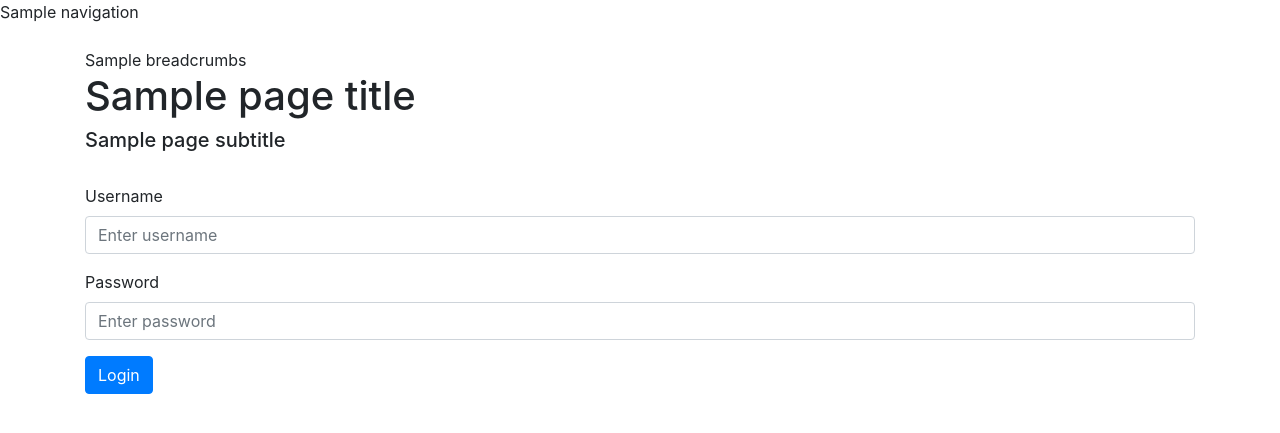
After one commit to martijn1815/DDWT18_G09, a PHP site: template views/login.php in a window 1280 px wide. The commit adds this page. Shown: the top 433 px of the page. Run offline with PHP 8.4, Linux system fonts and the light colour scheme; the template is opened without the code that fills it: most values are stand-ins (such as "Sample title", 1, 10 or a date in 2020).

Commit message:
login user function added

```diff
--- a/model.php
+++ b/model.php
@@ -334,7 +334,7 @@ function logout_user(){
         'type' => 'success',
         'message' => 'You successfully logged out.'
     ];
-    redirect(sprintf('/DDWT18/week2/?logout_msg=%s', json_encode($feedback)));
+    redirect(sprintf('/DDWT18_G09/?logout_msg=%s', json_encode($feedback)));
 }
 /**
  * Generates an array with room information
--- /dev/null
+++ b/views/login.php
@@ -0,0 +1,62 @@
+<!doctype html>
+<html lang="en">
+<head>
+    <!-- Required meta tags -->
+    <meta charset="utf-8">
+    <meta name="viewport" content="width=device-width, initial-scale=1, shrink-to-fit=no">
+
+    <!-- Bootstrap CSS -->
+    <link rel="stylesheet" href="https://stackpath.bootstrapcdn.com/bootstrap/4.1.3/css/bootstrap.min.css" integrity="sha384-MCw98/SFnGE8fJT3GXwEOngsV7Zt27NXFoaoApmYm81iuXoPkFOJwJ8ERdknLPMO" crossorigin="anonymous">
+
+    <!-- Own CSS -->
+    <link rel="stylesheet" href="/DDWT18/week2/css/main.css">
+
+    <title><?= $page_title ?></title>
+</head>
+<body>
+<!-- Menu -->
+<?= $navigation ?>
+
+<!-- Content -->
+<div class="container">
+    <!-- Breadcrumbs -->
+    <div class="pd-15">&nbsp</div>
+    <?= $breadcrumbs ?>
+
+    <div class="row">
+
+        <!-- Left column -->
+        <div class="col-md-12">
+            <!-- Error message -->
+            <?php if (isset($error_msg)){echo $error_msg;} ?>
+
+            <h1><?= $page_title ?></h1>
+            <h5><?= $page_subtitle ?></h5>
+
+            <div class="pd-15">&nbsp;</div>
+
+            <form action="/DDWT18_G09/login/" method="POST">
+                <div class="form-group">
+                    <label for="inputUsername">Username</label>
+                    <input type="text" class="form-control" id="inputUsername" placeholder="Enter username" name="username" required>
+                </div>
+                <div class="form-group">
+                    <label for="inputPassword">Password</label>
+                    <input type="password" class="form-control" id="inputPassword" placeholder="Enter password" name="password" required>
+                </div>
+                <button type="submit" class="btn btn-primary">Login</button>
+            </form>
+
+        </div>
+
+    </div>
+</div>
+
+
+<!-- Optional JavaScript -->
+<!-- jQuery first, then Popper.js, then Bootstrap JS -->
+<script src="https://code.jquery.com/jquery-3.3.1.slim.min.js" integrity="sha384-q8i/X+965DzO0rT7abK41JStQIAqVgRVzpbzo5smXKp4YfRvH+8abtTE1Pi6jizo" crossorigin="anonymous"></script>
+<script src="https://cdnjs.cloudflare.com/ajax/libs/popper.js/1.14.3/umd/popper.min.js" integrity="sha384-ZMP7rVo3mIykV+2+9J3UJ46jBk0WLaUAdn689aCwoqbBJiSnjAK/l8WvCWPIPm49" crossorigin="anonymous"></script>
+<script src="https://stackpath.bootstrapcdn.com/bootstrap/4.1.3/js/bootstrap.min.js" integrity="sha384-ChfqqxuZUCnJSK3+MXmPNIyE6ZbWh2IMqE241rYiqJxyMiZ6OW/JmZQ5stwEULTy" crossorigin="anonymous"></script>
+</body>
+</html>
```
Also changed, not shown: index.php (+30 -1 lines).
